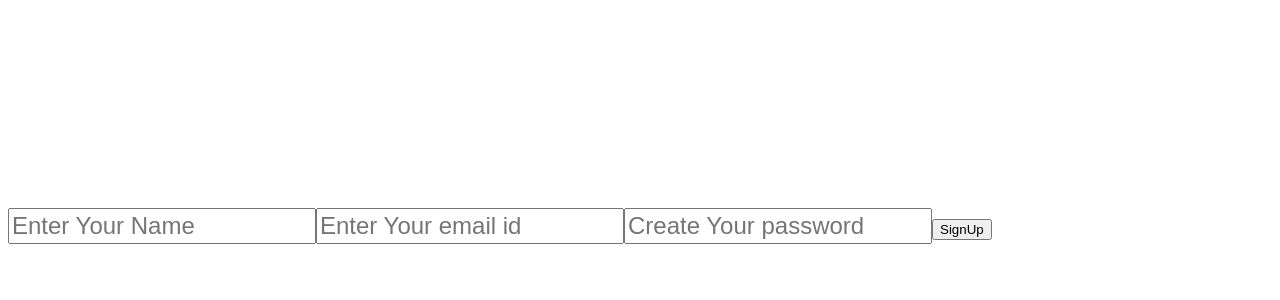
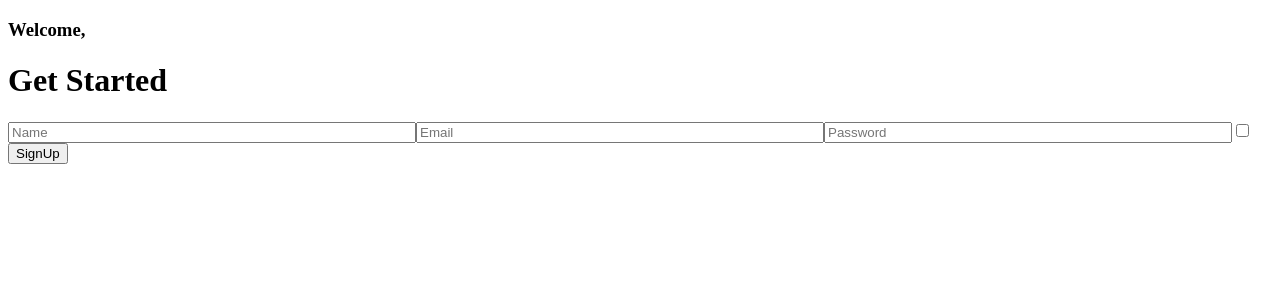
Before and after one commit to ronak1603/bookmark, a React (Create React App) app: page / in a window 1280 px wide. Shown: the top 300 px of the page. Built offline with nearby package versions, Linux system fonts and the light colour scheme.

Commit message:
Styled Components

```diff
--- a/package.json
+++ b/package.json
@@ -48,6 +48,8 @@
     ]
   },
   "devDependencies": {
-    "@types/redux-logger": "^3.0.9"
+    "@types/redux-logger": "^3.0.9",
+    "@types/styled-components": "^5.1.26",
+    "@types/uuid": "^8.3.4"
   }
 }
--- /dev/null
+++ b/src/routes/Home/index.tsx
@@ -0,0 +1,14 @@
+import React from 'react'
+
+function Home() {
+   const logoutHandler = ():void=>{
+    localStorage.clear();
+}
+  return (<>
+    <div>Home Page</div>
+    <button onClick={logoutHandler}>Home Page</button>
+    </>
+  )
+}
+
+export default Home
--- a/src/routes/Signup/index.tsx
+++ b/src/routes/Signup/index.tsx
@@ -1,12 +1,13 @@
 import { Dispatch } from "redux";
-import React, { useState } from "react";
+import React, { Fragment, useState } from "react";
 import { connect } from "react-redux";
 
-import "./style.css";
-import {signUp} from "./../../store/actions/index";
+import { signUp } from "./../../store/actions/index";
+
+import styled from "styled-components";
 
 interface propsType {
-  signUp: (name: string,id:string,pass:string) => void;
+  signUp: (name: string, id: string, pass: string) => void;
 }
 const Signup = (props: propsType) => {
   const [name, setName] = useState("");
@@ -14,6 +15,7 @@ const Signup = (props: propsType) => {
   const [password, setPassword] = useState("");
 
   const inputNameHandler = (e: React.ChangeEvent<HTMLInputElement>): void => {
+    console.log(e.target.value);
     setName(e.target.value);
   };
 
@@ -25,43 +27,81 @@ const Signup = (props: propsType) => {
     setPassword(e.target.value);
   };
 
-  const inputSubmit = ():void=>{
+  const inputSubmit = (): void => {
 
-   props.signUp(name, userId, password);
-   setPassword(".....");
+    props.signUp(name, userId, password);
+    setPassword(".....");
   }
 
-  return (
+// const StyledInputDiv = styled.div`
+// background-color:blue;`
+
+const StyledInput = styled.input`
+    width:400px;
+   ;`
+
+  // const StyledCheckInput = styled.input`
+
+  //   margin-left: 819px;
+  //   margin-top: 10px;
+  //   background-color: blue;`
+
+  const StyledButton = styled.button`
+    padding: 8px 16px;
+    width: 445px;
+    height: 50px;
+    margin-left: 819px;
+    margin-top: 40px;
+    background: blue;
+    color:white;
+    border: 1px solid #F1F1FA;
+    border-radius: 16px;`
+
+  // const Styleddiv = styled.div`
+  //   background-color:pink;
+  //   width:400px;`
+
+
+  // width: 400px;
+  // height: 40px;
+  // margin-left: 819px;
+  // margin-top: 40px;
+  // background: #FFFFFF;
+  // border: 1px solid #F1F1FA;
+  // border-radius: 16px
+
+  return (<Fragment>
+    <div><h3>Welcome,</h3><h1>Get Started</h1></div>
     <div>
-      <input
-        id="signup_name_input"
+      <StyledInput
         type="text"
-        placeholder="Enter Your Name"
+        placeholder="Name"
         value={name}
         onChange={inputNameHandler}
-      ></input>
-      <input
-        id="signup_id_input"
+      />
+      <StyledInput
         type="text"
-        placeholder="Enter Your email id"
+        placeholder="Email"
         value={userId}
         onChange={inputIdHandler}
-      ></input>
-      <input
-        id="signup_pass_input"
+      ></StyledInput>
+      <StyledInput
         type="text"
-        placeholder="Create Your password"
+        placeholder="Password"
         value={password}
         onChange={inputPassHandler}
-      ></input>
-      <button onClick={inputSubmit}>SignUp</button>
+      ></StyledInput>
+      <input type="checkbox" name="signup" value="signup-page"></input>
+
+      <button onClick={inputSubmit} id="signup-button">SignUp</button>
     </div>
+  </Fragment>
   );
 };
 
 const mapDispatchToProps = (dispatch: Dispatch) => {
   return {
-    signUp: (name:string,id:string,pass:string) => dispatch(signUp(name,id,pass)),
+    signUp: (name: string, id: string, pass: string) => dispatch(signUp(name, id, pass)),
 
   };
 };
--- a/src/routes/Signup/style.css
+++ /dev/null
@@ -1,18 +0,0 @@
-#signup_name_input{
-    margin-top: 200px;
-    width:300px;
-    height:30px;
-    font-size: x-large;
-}
-#signup_id_input{
-    margin-top: 200px;
-    width:300px;
-    height:30px;
-    font-size: x-large;
-}
-#signup_pass_input{
-    margin-top: 200px;
-    width:300px;
-    height:30px;
-    font-size: x-large;
-}
--- a/src/routes/index.tsx
+++ b/src/routes/index.tsx
@@ -1,11 +1,56 @@
-import { useRoutes } from "react-router-dom";
+import { ReactNode } from "react";
+import { Routes, Route, Navigate } from "react-router-dom";
 
-import { HOMEPAGE } from "../utils/paths";
+import {v4 as uuid} from "uuid";
+
+import { ROOT_ROUTE, HOME_ROUTE, LOGIN_ROUTE } from "../utils/paths";
+
+import Login from "./Login/index";
 import Signup from "./Signup/index";
+import Home from "./Home";
+
+const routesConfig = [
+  {
+    path: ROOT_ROUTE,
+    component: <Signup />,
+    privateRoute: false,
+  },
+  {
+    path: LOGIN_ROUTE,
+    component: <Login />,
+    privateRoute: false,
+  },
+  {
+    path: HOME_ROUTE,
+    component: <Home />,
+    privateRoute: true,
+  },
+];
+
+const elements = (component: ReactNode, privateRoute: boolean) => {
+  const isUserPresent = localStorage.getItem("Login");
+  const isValidRoute =
+    (privateRoute && isUserPresent) || !(privateRoute || isUserPresent);
+    if(isValidRoute)
+      return component;
+  return <Navigate to = {privateRoute?'/login':'/home'}/>
+};
 
 const AppRoutes = () => {
-  const routes = useRoutes([{ path: HOMEPAGE, element: <Signup /> }]);
-  return routes;
+  return (
+    <Routes>
+      {routesConfig.map((route) => {
+        const obj = { ...route };
+        return (
+          <Route
+            key={uuid()}
+            path={obj.path}
+            element={elements(obj.component, obj.privateRoute)}
+          ></Route>
+        );
+      })}
+    </Routes>
+  );
 };
 
 export default AppRoutes;
--- a/src/routes/login/index.tsx
+++ b/src/routes/login/index.tsx
@@ -1,11 +1,17 @@
-import { Dispatch } from "redux";
-import React from "react";
-import { connect } from "react-redux";
+import React from 'react'
+import { useNavigate } from 'react-router-dom';
 
-function Home(){
-    return(
-        <p>Home Page</p>
-    );
+function Login() {
+    const navigate = useNavigate();
+    const loginHandler = ():void => {
+        localStorage.setItem("Login","true");
+        navigate('/home');
+    }
+  return (<>
+    <div>Login Page</div>
+    <button onClick={loginHandler}>Login</button>
+    </>
+  )
 }
 
-export default Home;
+export default Login
--- a/src/store/actionTypes/index.tsx
+++ b/src/store/actionTypes/index.tsx
@@ -1,2 +1 @@
 export const SIGNUP = "SIGNUP";
-export const LOGIN="LOGIN";
--- a/src/utils/paths.tsx
+++ b/src/utils/paths.tsx
@@ -1 +1,3 @@
-export const HOMEPAGE = "/";
+export const ROOT_ROUTE = "/";
+export const LOGIN_ROUTE = "/login";
+export const HOME_ROUTE = "/home";
```
Also changed, not shown: 1 other file (tests, documents, lock files or other folders).
